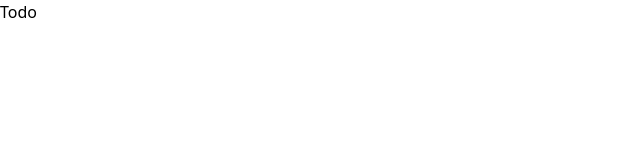
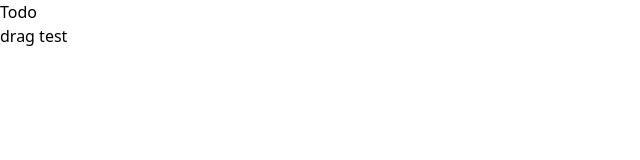
Before and after one commit to shaikhyakubhossain/todo-app, a Next.js app: page / in a window 1280 px wide. Shown: the top 160 px of the page, without its empty margins (0-640 px from the left). Built offline with nearby package versions, Linux system fonts and the light colour scheme.

Commit message:
Add sass dependency, modify layout and page components.

```diff
--- a/src/app/layout.tsx
+++ b/src/app/layout.tsx
@@ -1,4 +1,5 @@
 import "./globals.css";
+import Nav from "@/components/Nav/nav.component";
 
 export default function RootLayout({
   children,
@@ -8,6 +9,7 @@ export default function RootLayout({
   return (
     <html lang="en">
       <body>
+        <Nav />
         {children}
       </body>
     </html>
--- a/src/app/page.tsx
+++ b/src/app/page.tsx
@@ -1,9 +1,9 @@
-import Nav from "@/components/Nav/nav.component";
+import Dashboard from "@/components/Dashboard/dashboard.component";
 
 export default function Home() {
   return (
     <div>
-      <Nav />
+      <Dashboard />
     </div>
   );
 }
--- /dev/null
+++ b/src/components/Dashboard/dashboard.component.tsx
@@ -0,0 +1,9 @@
+import styles from "./dashboard.module.scss";
+
+export default function Dashboard() {
+    return (
+        <div className={`${styles.mainContainer}`}>
+            <div>drag test</div>
+        </div>
+    );
+}
```
Also changed, not shown: package.json (+5 -4 lines), src/components/Dashboard/dashboard.module.scss (added), 1 other file (tests, documents, lock files or other folders).
